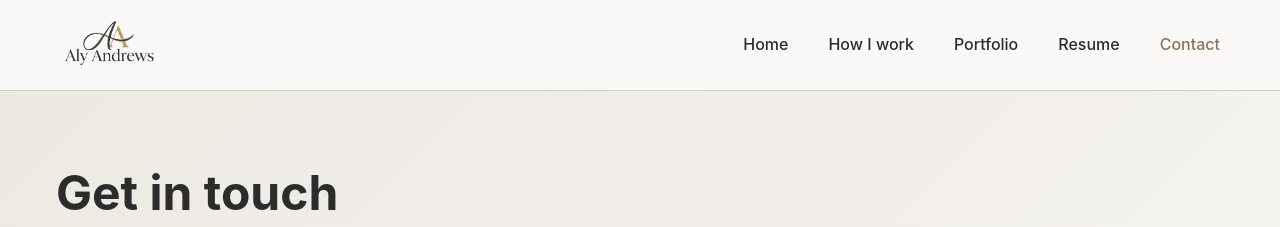
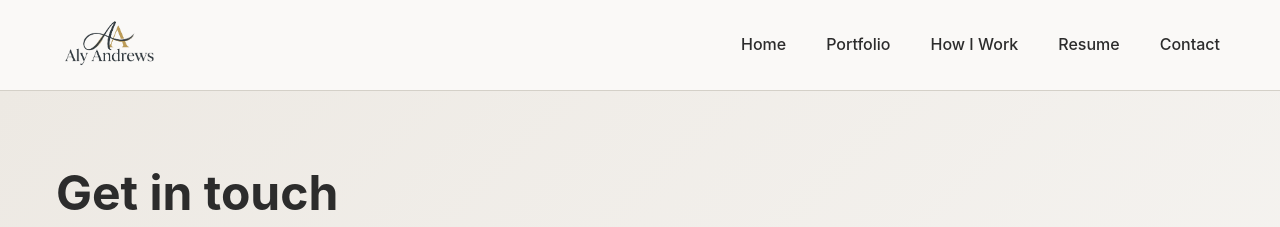
Before and after one commit to aly-andrews/aly-andrews.github.io, a Jekyll site: the page built from contact.md, in a window 1280 px wide. Shown: the top 227 px of the page. Built offline with Jekyll 4.4.1, drawn with Linux system fonts in a browser that asks for light colours; part of the change alters nothing that is shown.

```diff
--- a/_config.yml
+++ b/_config.yml
@@ -1,7 +1,6 @@
 title: Aly Andrews - Portfolio
 description: Senior Education Content Producer | Technical Writer | Video Producer
 email: hello.alyanne@gmail.com
-phone: +613-223-2720
 location: Ottawa, Ontario
 
 # Site settings
@@ -35,11 +34,11 @@ plugins:
 navigation:
   - title: Home
     url: /
-  - title: How I work
-    url: /about
   - title: Portfolio
-    url: /portfolio
+    url: /portfolio/
+  - title: How I Work
+    url: /how-i-work/
   - title: Resume
-    url: /resume
+    url: /resume/
   - title: Contact
-    url: /contact
+    url: /contact/
```
Also changed, not shown: _layouts/default.html (line endings or trailing spaces), contact.md (renamed from pages/contact.md), 7 other files.
